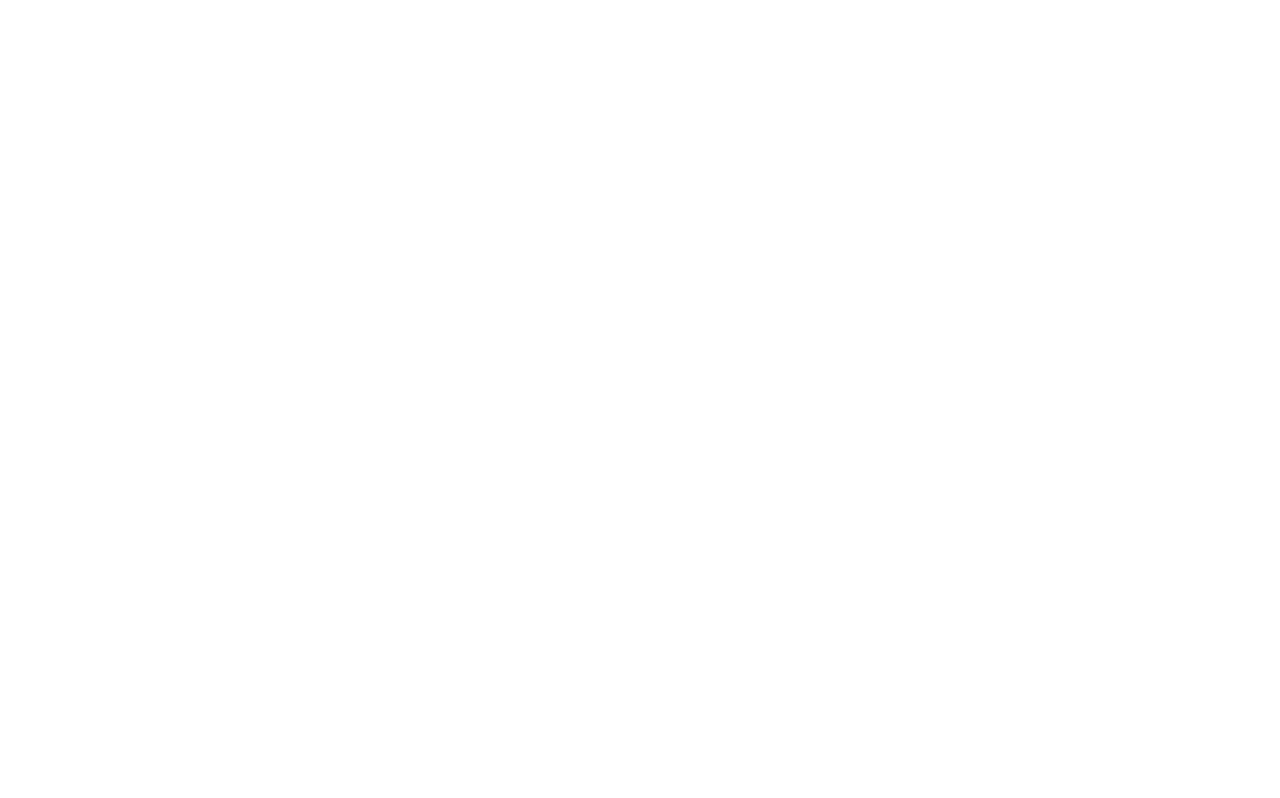
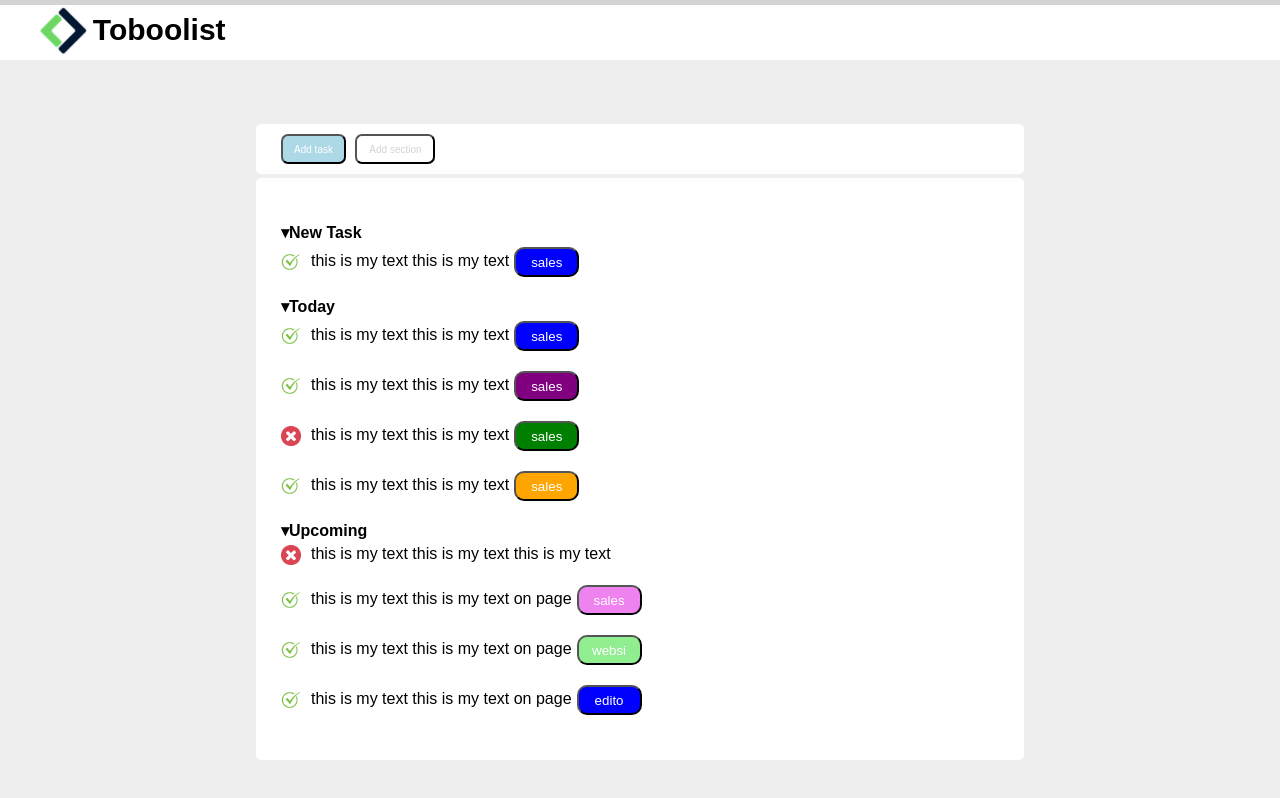
Before and after one commit to chiefanunzio/html-css-toboolist, a plain HTML site: page index.html in a window 1280 px wide. Drawn offline with Linux system fonts and the light colour scheme.

Commit message:
complete toboolist ex

```diff
--- a/css/style.css
+++ b/css/style.css
@@ -0,0 +1,129 @@
+*{
+  margin:0;
+  padding: 0;
+  box-sizing: border-box;
+  font-family: sans-serif;
+
+}
+
+body{
+  background-color: #eeeeee;
+}
+
+header{
+  height: 60px;
+  border-top: 5px solid lightgrey;
+  background-color: white;
+}
+
+.logo{
+  vertical-align: middle;
+  width: 50px;
+  height: auto;
+  margin-left: 3%;
+}
+
+#name-logo{
+  vertical-align: middle;
+  font-size: 30px;
+  font-weight: bold;
+}
+
+main{
+  width: 60%;
+  height: auto;
+  margin: auto;
+  margin-top: 5%;
+}
+
+
+.add-task{
+  color: white;
+  background-color: lightblue;
+  font-size: 10px;
+  border-radius: 7px;
+  line-height: auto;
+}
+
+.section-task{
+  background-color: white;
+  color:lightgrey;
+  font-size: 10px;
+  width: 80px;
+  height: 30px;
+  border-radius: 7px;
+}
+
+input{
+  margin-left: 5px;
+  color: white;
+  border-radius: 10px;
+  height: 30px;
+  width: 65px;
+  vertical-align: middle;
+}
+
+.container{
+  background-color: white;
+  padding:25px;
+  border-radius: 5px
+}
+
+.navigatore{
+  margin-bottom: 4px;
+  padding-top:10px;
+  padding-left: 20px;
+  background-color: white;
+  height: 50px;
+  border-radius: 5px;
+}
+
+
+section{
+  background-color: white;
+  margin-top: 20px;
+}
+
+li{
+  margin-bottom: 20px;
+  list-style-type: none;
+}
+
+.title{
+  margin-bottom: 5px;
+  font-weight: bold;
+}
+
+.blue{
+  background-color: blue;
+}
+
+.orange{
+  background-color: orange;
+}
+
+.violet{
+  background-color: violet;
+}
+
+.purple{
+  background-color: purple;
+}
+
+.light-green{
+  background-color: lightgreen;
+}
+
+.green{
+  background-color: green;
+}
+
+
+.mark,.cross{
+  display: inline-block;
+  width: 20px;
+  height: auto;
+  vertical-align: middle;
+  margin-right: 10px;
+  background-
+}
--- a/index.html
+++ b/index.html
@@ -2,9 +2,52 @@
 <html lang="en" dir="ltr">
   <head>
     <meta charset="utf-8">
-    <title>test di prova</title>
+    <title>Toboolist</title>
+    <link rel="stylesheet" href="css/style.css">
+    <link rel="icon" href="img/logo.png" type="immagine.png">
   </head>
   <body>
+    <header>
+      <img class="logo" src="img/logo copia.png" alt="logo">
+      <span id="name-logo">Toboolist</span>
+    </header>
+
+    <main>
+
+      <nav class="navigatore">
+          <input class="add-task"type="submit" name="task" value="Add task">
+          <input class="section-task"type="submit" name="section" value="Add section">
+        </nav>
+
+      <div class="container">
+        <section>
+          <h4 class="title">&#9662;New Task</h4>
+          <ul>
+            <li><img class="cross"src="img/mark.png">this is my text this is my text<input class="blue"type="submit" name="sales" value="sales"></li>
+          </ul>
+        </section>
+
+        <section>
+          <h4 class="title">&#9662;Today</h4>
+          <ul>
+            <li><img class="mark"src="img/mark.png">this is my text this is my text<input class="blue"type="submit" name="sales" value="sales"></li>
+            <li><img class="mark"src="img/mark.png">this is my text this is my text<input class="purple"type="submit" name="sales" value="sales"></li>
+            <li><img class="mark"src="img/cros.png">this is my text this is my text<input class="green"type="submit" name="sales" value="sales"></li>
+            <li><img class="mark"src="img/mark.png">this is my text this is my text<input class="orange"type="submit" name="sales" value="sales"></li>
+          </ul>
+        </section>
+
+        <section>
+          <h4 class="title">&#9662;Upcoming</h4>
+          <ul>
+            <li><img class="cross"src="img/cros.png">this is my text this is my text this is my text</li>
+            <li><img class="mark"src="img/mark.png">this is my text this is my text on page<input class="violet"type="submit" name="sales" value="sales"></li>
+            <li><img class="mark"src="img/mark.png">this is my text this is my text on page<input class="light-green"type="submit" name="sales" value="websi"></li>
+            <li><img class="mark"src="img/mark.png">this is my text this is my text on page<input class="blue"type="submit" name="sales" value="edito"></li>
+          </ul>
+        </section>
+      </div>
+    </main>
 
   </body>
 </html>
```
Also changed, not shown: img/Logo.png (added), img/cros.png (added), img/logo copia.png (added), img/mark.png (added).
